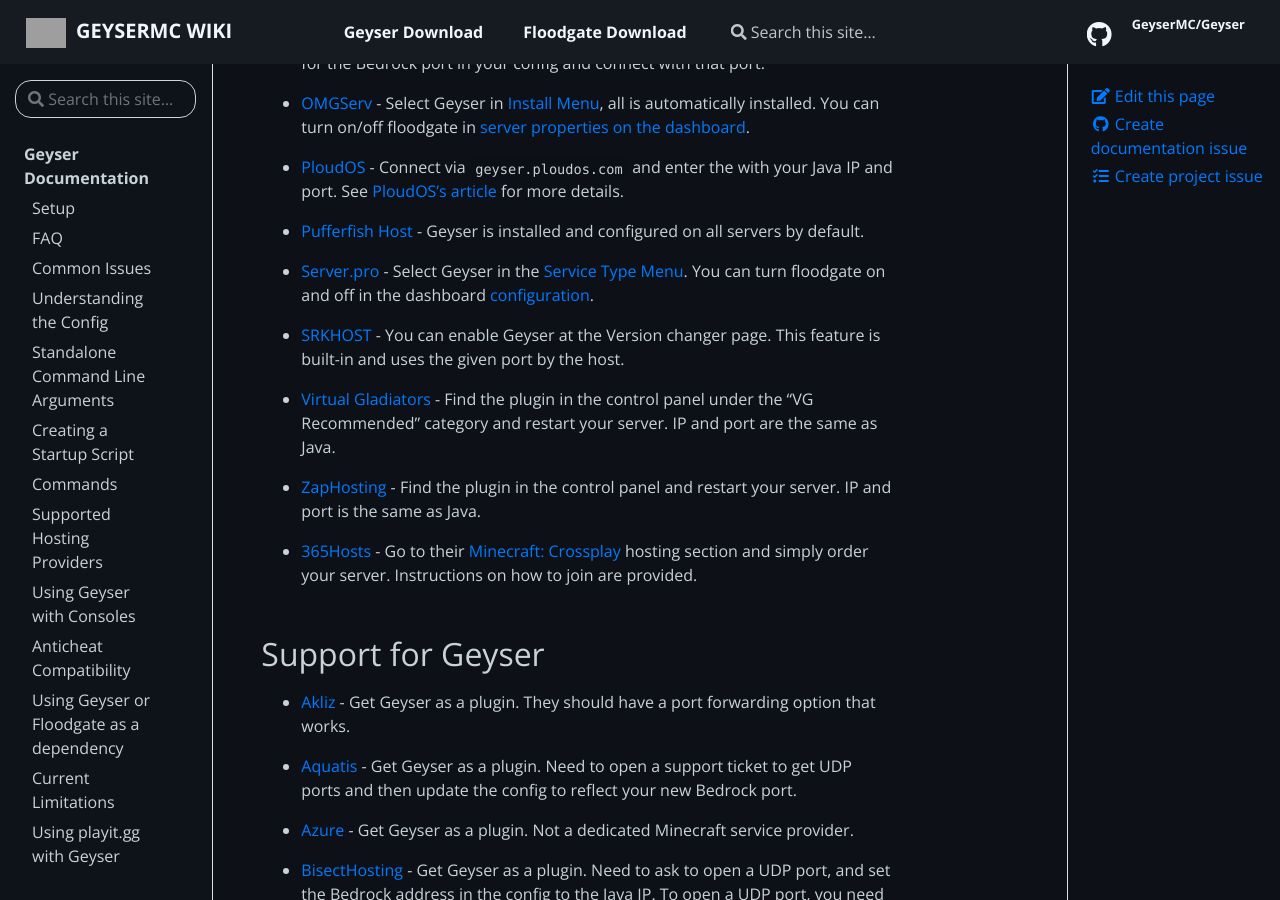
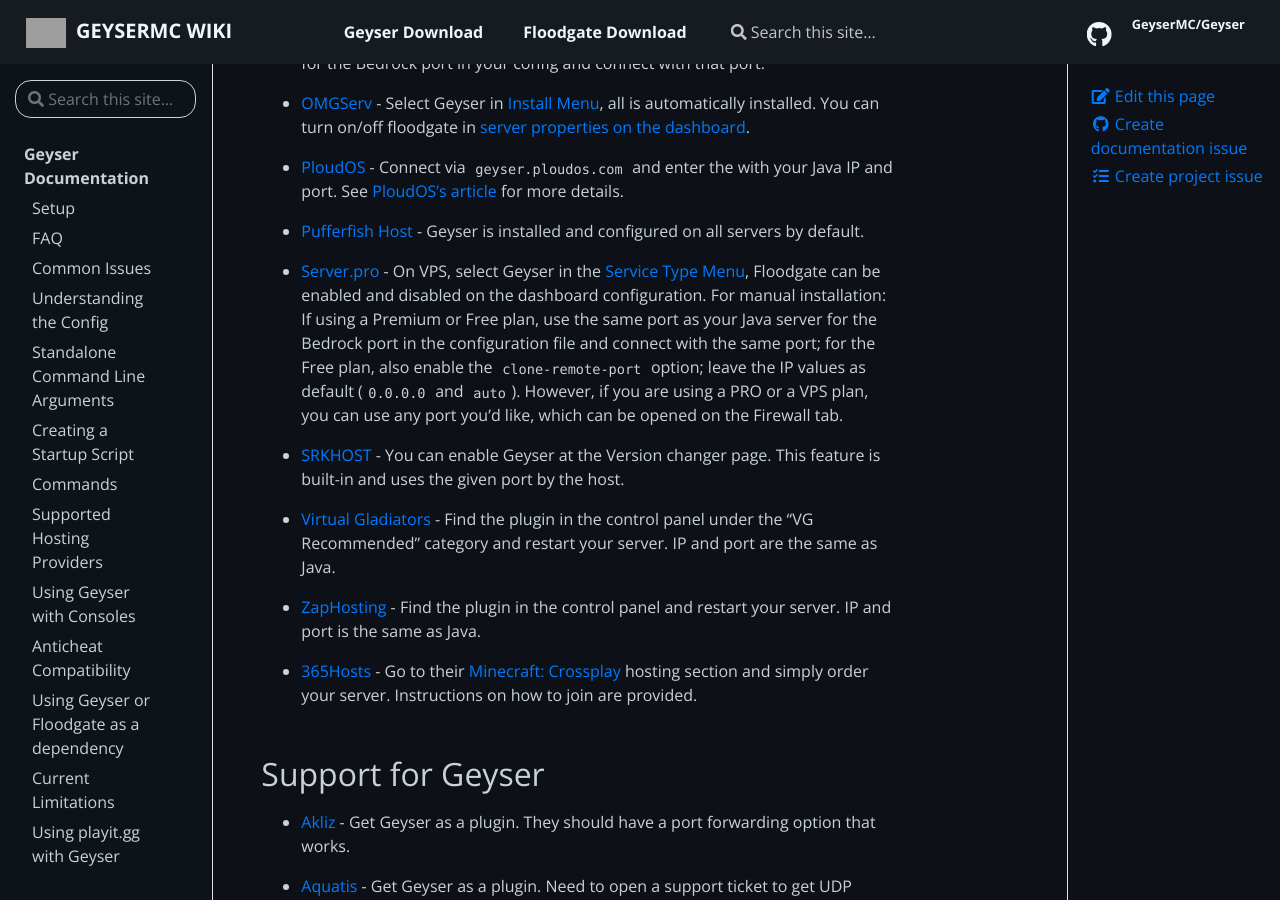
Before and after one commit to GeyserMC/GeyserWiki, a Jekyll site: the page built from _docs/geyser/supported-hosting-providers.md, in a window 1280 px wide and 900 px high, scrolled down 1175 px. Built offline with Jekyll 4.4.1, drawn with Linux system fonts in a browser that asks for light colours; some of the changed text lies outside the part shown; grey boxes are pictures that could not be loaded.

Commit message:
Update providers.json

```diff
--- a/_data/providers.json
+++ b/_data/providers.json
@@ -71,7 +71,7 @@
     {
       "name": "Server.pro",
       "url": "https://server.pro",
-      "description": "Select Geyser in the [Service Type Menu](https://i.imgur.com/loSNmvu.png). You can turn floodgate on and off in the dashboard [configuration](https://i.imgur.com/PAP62BV.png)."
+      "description": "On VPS, select Geyser in the [Service Type Menu](https://i.imgur.com/loSNmvu.png), Floodgate can be enabled and disabled on the dashboard configuration. For manual installation: If using a Premium or Free plan, use the same port as your Java server for the Bedrock port in the configuration file and connect with the same port; for the Free plan, also enable the `clone-remote-port` option; leave the IP values as default (`0.0.0.0` and `auto`). However, if you are using a PRO or a VPS plan, you can use any port you'd like, which can be opened on the Firewall tab."
     },
     {
       "name": "SRKHOST",
@@ -345,11 +345,6 @@
       "description": "Get Geyser as a plugin. Use the same address and port as your Java server for the Bedrock address and port in your config and connect with that port."
     },
     {
-      "name": "Server.pro",
-      "url": "https://server.pro",
-      "description": "Get Geyser as a plugin. If you are using a Premium or Free plan, use the same port as your Java server for the Bedrock port in the configuration file and connect with the same port; for the Free plan, also enable the `clone-remote-port` option; leave the IP values as default (`0.0.0.0` and `auto`). VPS plan is recommended. However, if you are using a PRO or a VPS plan, you can use any port you'd like, which can be opened on the Firewall tab. "
-    },
-    {
       "name": "Shockbyte",
       "url": "https://shockbyte.com/",
       "description": "Use the same port as your Java server for the Bedrock address and port in your config and connect with that port. You can also see standalone installation instructions [here](https://shockbyte.com/billing/knowledgebase/173/Introduction-to-GeyserMCorDragonProxy-How-GeyserMC-Works.html)."
```
